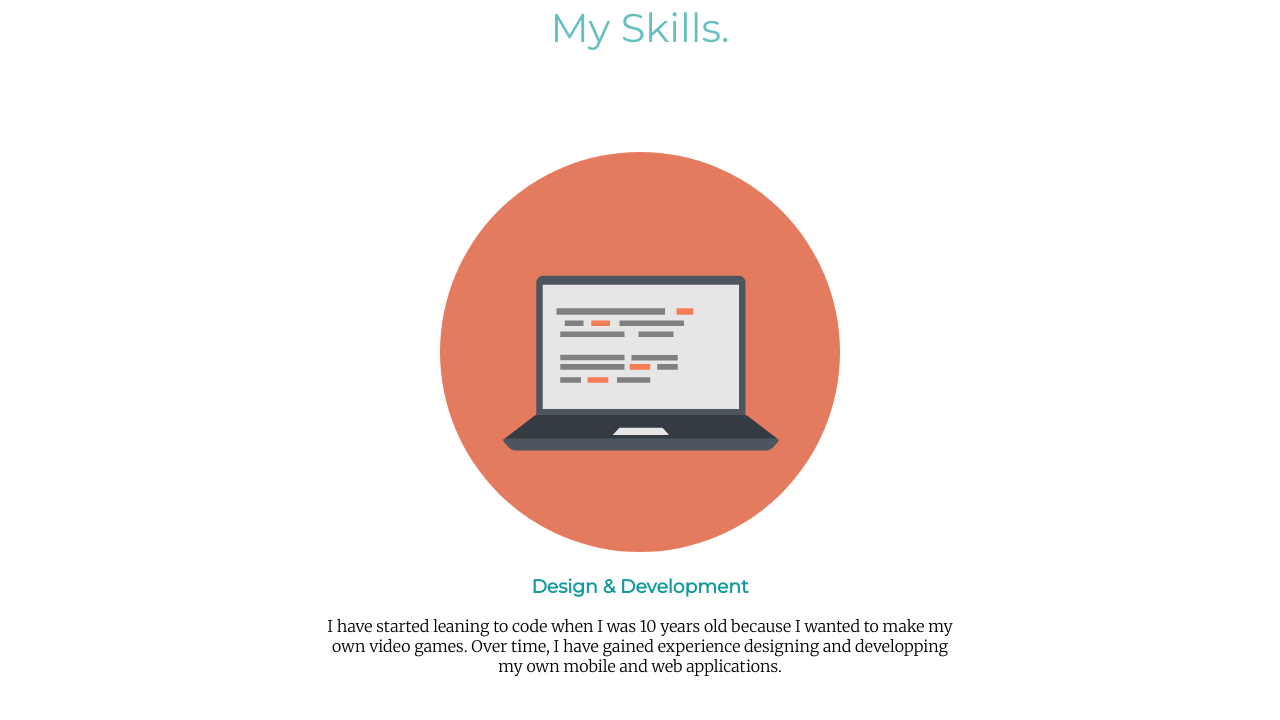
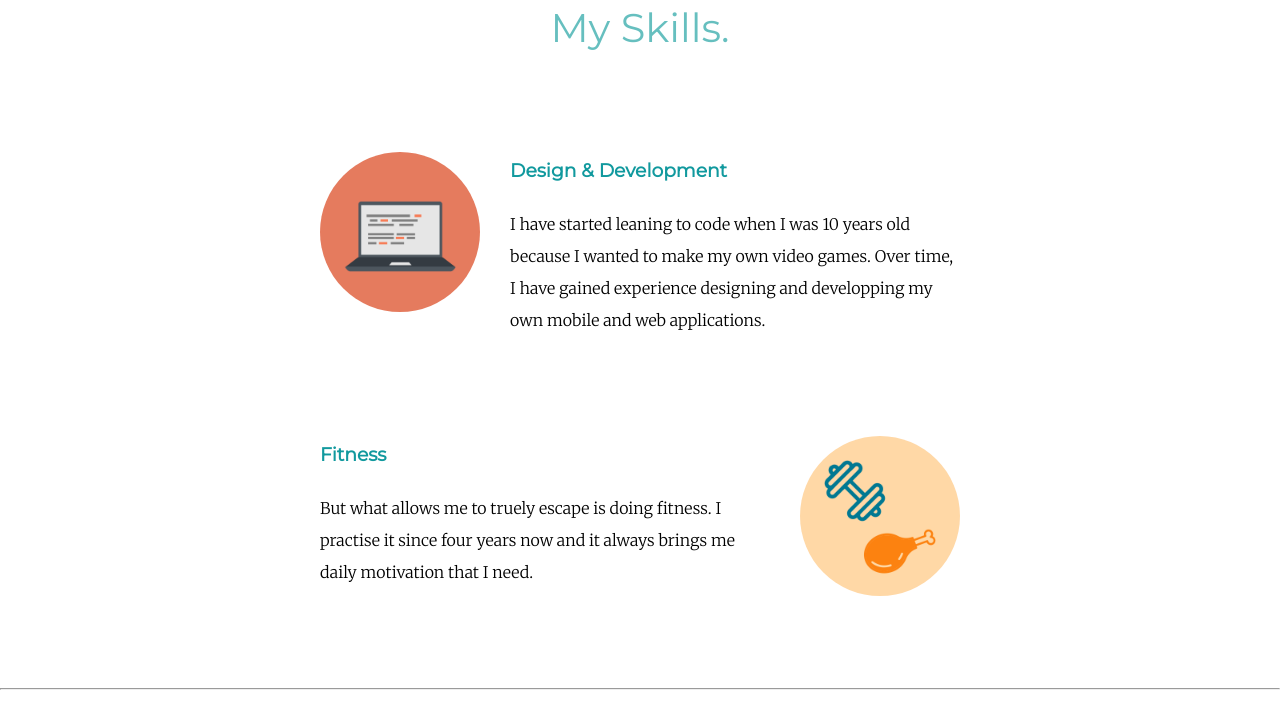
Before and after one commit to mathieudelehaye/MyPresentation, a plain HTML site: page index.html in a window 1280 px wide. Shown: the part 1096-1816 px from the top of the page. Drawn offline with Linux system fonts and the light colour scheme.

Commit message:
image wrapped around by text

```diff
--- a/css/styles.css
+++ b/css/styles.css
@@ -31,8 +31,11 @@ h3 {
   bottom: 300px;
 }
 
-.first-skill {
+.first-skill-img {
   border-radius: 100%;
+  width: 25%;
+  float: left;
+  margin-right: 30px;
 }
 
 .footer-link {
@@ -43,13 +46,18 @@ h3 {
   text-decoration: underline;
 }
 
-.second-skill {
+.second-skill-img {
   border-radius: 100%;
+  width: 25%;
+  float: right;
+  margin-left: 30px;
 }
 
 .skill-row {
   width: 50%;
   margin: 100px auto 100px auto;
+  text-align: left;
+  line-height: 2;
 }
 
 .top-cloud {
--- a/index.html
+++ b/index.html
@@ -28,12 +28,12 @@
     <div class="skills">
       <h2>My Skills.</h2>
       <div class="skill-row">
-        <img class="first-skill" src="images/computer.png" alt="first-skill-img">
+        <img class="first-skill-img" src="images/computer.png" alt="first-skill-img">
         <h3>Design & Development</h3>
         <p>I have started leaning to code when I was 10 years old because I wanted to make my own video games.  Over time, I have gained experience designing and developping my own mobile and web applications.</p>
       </div>
       <div class="skill-row">
-        <img class="second-skill" src="images/fitness.png" alt="second-skill-img">
+        <img class="second-skill-img" src="images/fitness.png" alt="second-skill-img">
         <h3>Fitness</h3>
         <p>But what allows me to truely escape is doing fitness.  I practise it since four years now and it always brings me daily motivation that I need.</p>
       </div>
```
